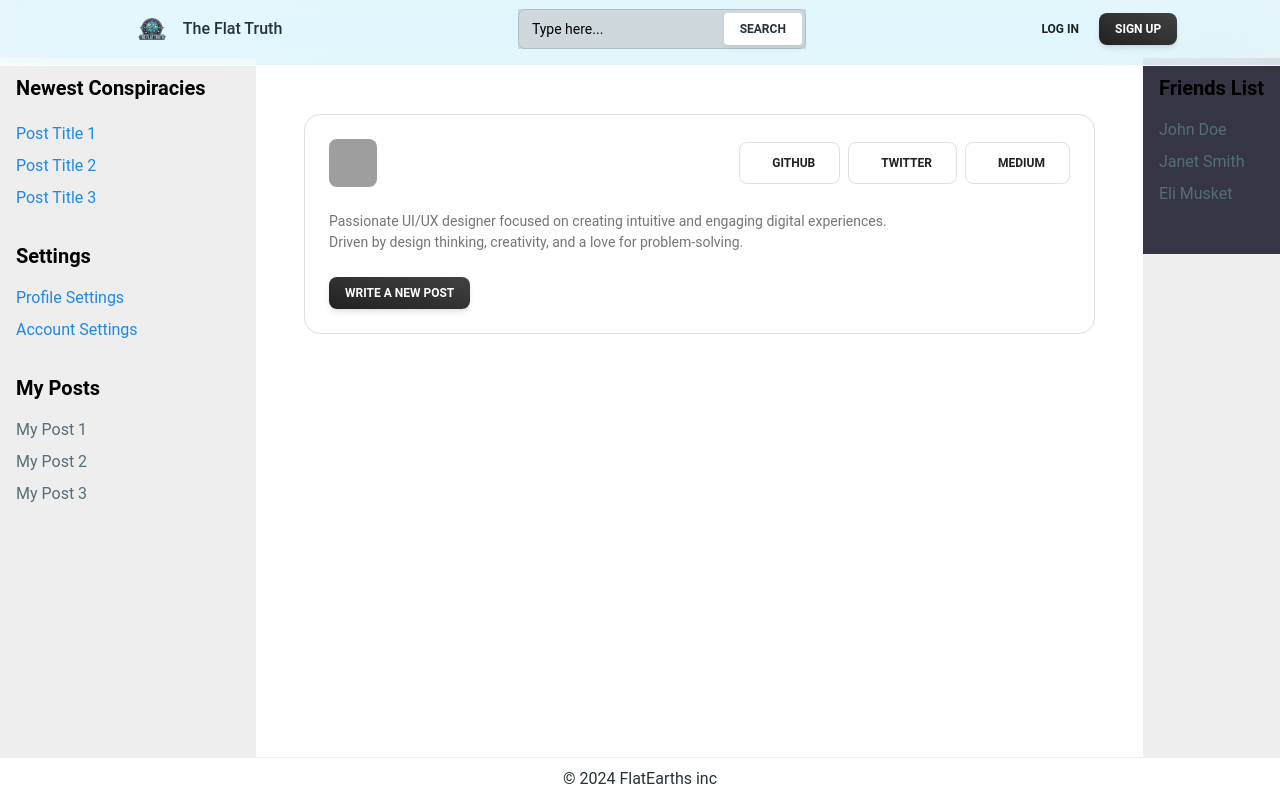
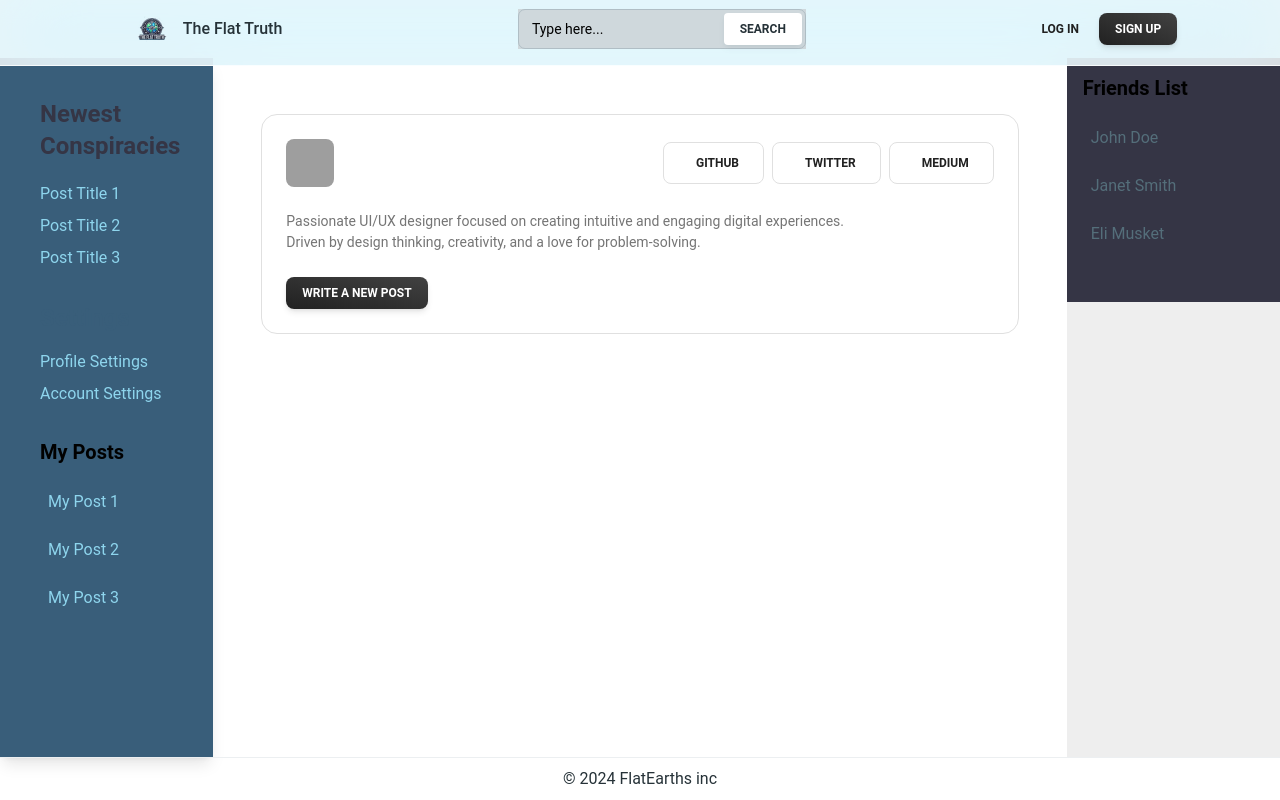
Before and after one commit to ShadowSlash/FlatEarths-Inc, a React (Vite) app in the folder front-end/: page / in a window 1280 px wide. Shown: the top 800 px of the page. Built offline with nearby package versions, Linux system fonts and the light colour scheme; grey boxes are pictures that could not be loaded.

Commit message:
Adding style changes to the lef and right side bars. the colours are drawn from the logo. The colours are #395E7A,   #8ED5ED, #48D591, #302D3C, #2E2936 #2F3749 #1BEC9A AND  #1B64AB

```diff
--- a/front-end/src/components/Layout.jsx
+++ b/front-end/src/components/Layout.jsx
@@ -16,7 +16,7 @@ const Layout = ({ children }) => {
 	}
 /////---------------------------------The Layout component to manipulate the page structure ---------------------------------////
 return (
-    <div className="flex flex-col min-h-screen">  {/* The outer container uses flex column */}
+    <div className="flex flex-col min-h-screen bg-[#2F3749]text-white  ">  {/* The outer container uses flex column */}
 
       {/* Navigation at the top */}
       <Navigation />
@@ -25,7 +25,7 @@ return (
       <div className="flex flex-1"> {/* This is a flex container for sidebars and main content */}
 
         {/* Left Sidebar */}
-        <div className="w-1/5 bg-gray-200"> {/* Left sidebar. Th */}
+        <div className="w-1/6 bg-[#395E7A]  p-6 shadow-lg" > {/* Left sidebar. Th */}
           <LeftSidebar />
         </div>
 
@@ -35,7 +35,7 @@ return (
         </div>
 
         {/* Right Sidebar */}
-        <div className="w-1/7 bg-gray-200"> {/* Right sidebar */}
+        <div className="w-1/6 bg-gray-200"> {/* Right sidebar */}
           <RightSidebar />
         </div>
       </div>
--- a/front-end/src/components/LeftSidebar.jsx
+++ b/front-end/src/components/LeftSidebar.jsx
@@ -11,20 +11,20 @@ const LeftSidebar = () => {
         <aside className="min-w-fit p-4 flex flex-col">
               {/*--------------------- Newest Posts and Settings component -------------------------------------*/}
             <div className="flex flex-col mb-6">
-                <h3 className="font-bold text-xl mb-5">Newest Conspiracies </h3>
+                <h3 className="font-bold text-2xl text-[#353545] mb-5">Newest Conspiracies </h3>
                 <nav>
                     <ul>
-                        <li><a href="/post/1" className="block mb-2 text-blue-600">Post Title 1</a></li>
-                        <li><a href="/post/2" className="block mb-2 text-blue-600">Post Title 2</a></li>
-                        <li><a href="/post/3" className="block mb-2 text-blue-600">Post Title 3</a></li>
+                        <li><a href="/post/1" className="block mb-2 text-[#8ED5ED] hover:text-[#48D591] transition-colors duration-300">Post Title 1</a></li>
+                        <li><a href="/post/2" className="block mb-2 text-[#8ED5ED] hover:text-[#48D591] transition-colors duration-300">Post Title 2</a></li>
+                        <li><a href="/post/3" className="block mb-2 text-[#8ED5ED] hover:text-[#48D591] transition-colors duration-300">Post Title 3</a></li>
                     </ul>
                 </nav>
                 {/*--------------------- Settings sub component -------------------------------------*/}
-                <h3 className="font-bold text-xl mt-6 mb-4">Settings</h3>
+                <h3 className="font-bold text-2xl text-[#395E7A] mt-6 mb-4">Settings</h3>
                     <nav>
                         <ul>
-                            <li><a href="/profile/settings" className="block mb-2 text-blue-600">Profile Settings</a></li>
-                            <li><a href="/account/settings" className="block mb-2 text-blue-600">Account Settings</a></li>
+                            <li><a href="/profile/settings" className="block mb-2 text-[#8ED5ED] hover:text-[#48D591] transition-colors duration-300">Profile Settings</a></li>
+                            <li><a href="/account/settings" className="block mb-2 text-[#8ED5ED] hover:text-[#48D591] transition-colors duration-300">Account Settings</a></li>
                         </ul>
                     </nav>
 
@@ -34,9 +34,9 @@ const LeftSidebar = () => {
                         <h3 className="font-bold text-xl mb-4">My Posts</h3>
                 <nav>
                     <ul>
-                        <li><a href="/my-posts/1" className="block mb-2 text-blue-gray-600">My Post 1</a></li>
-                        <li><a href="/my-posts/2" className="block mb-2 text-blue-gray-600">My Post 2</a></li>
-                        <li><a href="/my-posts/3" className="block mb-2 text-blue-gray-600">My Post 3</a></li>
+                        <li className="hover:bg-[#8ED5ED] p-2"><a href="/my-posts/1" className="block mb-2 text-[#8ED5ED] hover:text-[#48D591] transition-colors duration-300">My Post 1</a></li>
+                        <li className="hover:bg-[#8ED5ED] p-2"><a href="/my-posts/2" className="block mb-2 text-[#8ED5ED] hover:text-[#48D591] transition-colors duration-300">My Post 2</a></li>
+                        <li className="hover:bg-[#8ED5ED] p-2"><a href="/my-posts/3" className="block mb-2 text-[#8ED5ED] hover:text-[#48D591] transition-colors duration-300">My Post 3</a></li>
                     </ul>
                 </nav>
             </div>
--- a/front-end/src/components/RightSidebar.jsx
+++ b/front-end/src/components/RightSidebar.jsx
@@ -13,9 +13,9 @@ const RightSidebar = () => {
                 <h3 className="font-bold text-xl mb-4">Friends List</h3>
                 <nav>
                      <ul>
-                        <li><a href="/friends/john" className="block mb-2 text-blue-gray-600">John Doe</a></li>
-                        <li><a href="/friends/jane" className="block mb-2 text-blue-gray-600">Janet Smith</a></li>
-                        <li><a href="/friends/mark" className="block mb-2 text-blue-gray-600">Eli Musket</a></li>
+                        <li className="hover:bg-[#8ED5ED] p-2"><a href="/friends/john" className="block mb-2 text-blue-gray-600">John Doe</a></li>
+                        <li className="hover:bg-[#8ED5ED] p-2"><a href="/friends/jane" className="block mb-2 text-blue-gray-600">Janet Smith</a></li>
+                        <li className="hover:bg-[#8ED5ED] p-2"><a href="/friends/mark" className="block mb-2 text-blue-gray-600">Eli Musket</a></li>
                     </ul>
                 </nav>
             </div>
```
